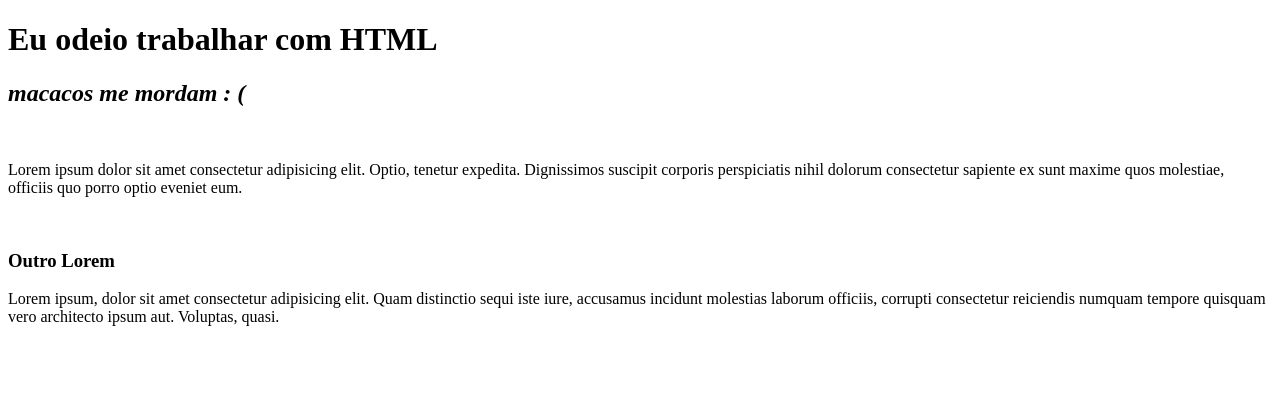
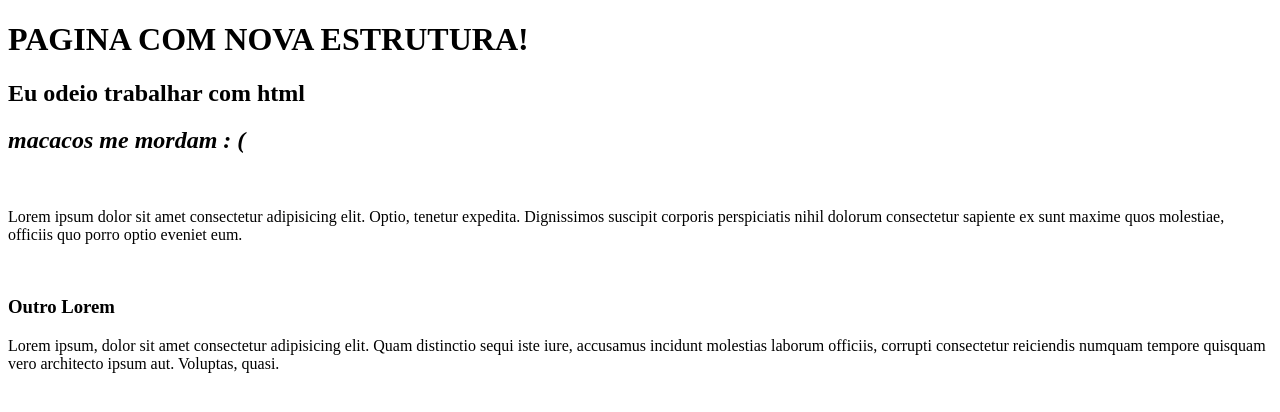
Before and after one commit to Rasquirrel/Ola-Mundo, a plain HTML site: page meu-site/index.html in a window 1280 px wide. Drawn offline with Linux system fonts and the light colour scheme.

Commit message:
Update 1.1
Adição de uma nova frase no header e mudança no titulo

```diff
--- a/meu-site/index.html
+++ b/meu-site/index.html
@@ -4,12 +4,13 @@
     <meta charset="UTF-8">
     <meta http-equiv="X-UA-Compatible" content="IE=edge">
     <meta name="viewport" content="width=device-width, initial-scale=1.0">
-    <title>Pagina muito massa</title>
+    <title>Branch da nova estrutura</title>
 </head>
 <body>
   <main>
       <header>
-        <h1>Eu odeio trabalhar com HTML</h1>
+        <h1><b>PAGINA COM NOVA ESTRUTURA!</b></h1>
+        <h2>Eu odeio trabalhar com html</h1>
       </header>
       <article>
         <h2><b><i>macacos me mordam : (</i></b></h2>
```
